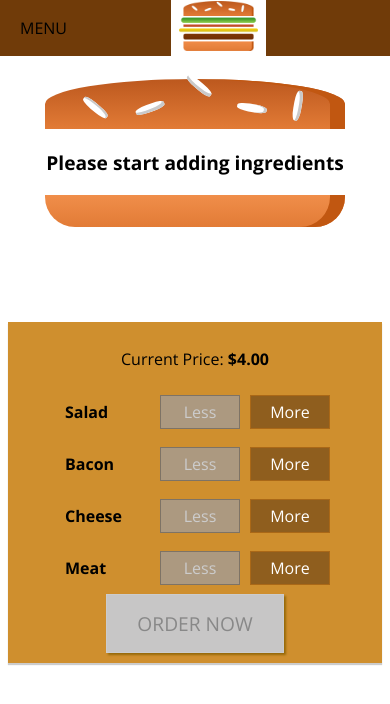
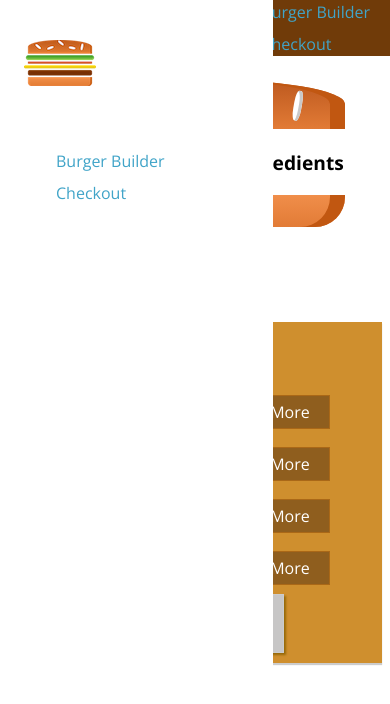
Before and after one commit to TheYogiCoding/BurgerBuilderApp_React, a React app: page / in a window 390 px wide. Shown: the top 704 px of the page. Built offline with nearby package versions, Linux system fonts and the light colour scheme.

Commit message:
Side Drawer for mobile viewers

```diff
--- a/src/components/Layout/Layout.js
+++ b/src/components/Layout/Layout.js
@@ -2,10 +2,12 @@
 import Aux from "../../containers/hoc/Aux";
 import classes from "./Layout.css";
 import Toolbar from "../Navigation/Toolbar/Toolbar";
+import SideDrawer from "../Navigation/SideDrawer/SideDrawer";
 
 const layout = (props) => (
   <Aux>
     <Toolbar />
+    <SideDrawer />
     <main className={classes.Content}>{props.children}</main>
   </Aux>
 );
--- a/src/components/Logo/Logo.css
+++ b/src/components/Logo/Logo.css
@@ -1,10 +1,12 @@
 .Logo {
   background-color: white;
   padding: 8px;
-  height: 50px;
-  border-radius: 5;
+  height: 100%;
+  box-sizing: border-box;
+  border-radius: 5px;
 }
 
 .Logo img {
-  height: 50px;
+  height: 100%;
+  text-align: center;
 }
--- /dev/null
+++ b/src/components/Navigation/NavigationItems/NavigationItem/NavigationItem.css
@@ -0,0 +1,46 @@
+.NavigationItem {
+  margin: 10px 0;
+  box-sizing: border-box;
+  display: block;
+  width: 100%;
+}
+
+.NavigationItem a {
+  color: #8f5c2c;
+  text-decoration: none;
+  width: 100%;
+  box-sizing: border-box;
+  display: block;
+}
+
+.NavigationItem a:hover,
+.NavigationItem a:active,
+.NavigationItem a.active {
+  color: #40a4c8;
+}
+
+@media (min-width: 500px) {
+  .NavigationItem {
+    margin: 0;
+    display: inline-flex;
+    height: 100%;
+    width: auto;
+    align-items: center;
+  }
+
+  .NavigationItem a {
+    color: white;
+    height: 100%;
+    padding: 16px 10px;
+    display: inline;
+    border-bottom: 2px solid transparent;
+  }
+
+  .NavigationItem a:hover,
+  .NavigationItem a:active,
+  .NavigationItem a.active {
+    background-color: #8f5c2c;
+    border-bottom: 4px solid #40a4c8;
+    color: white;
+  }
+}
--- /dev/null
+++ b/src/components/Navigation/NavigationItems/NavigationItem/NavigationItem.js
@@ -0,0 +1,14 @@
+import React from "react";
+import classes from "./NavigationItem.css";
+
+const navigationItem = (props) => {
+  return (
+    <li className={classes.NavigationItem}>
+      <a href={props.link} className={props.active ? classes.active : null}>
+        {props.children}
+      </a>
+    </li>
+  );
+};
+
+export default navigationItem;
--- /dev/null
+++ b/src/components/Navigation/NavigationItems/NavigationItems.css
@@ -0,0 +1,9 @@
+.NavigationItems {
+  margin: 0;
+  padding: 0;
+  list-style: none;
+  display: flex;
+  flex-flow: column;
+  align-items: center;
+  height: 100%;
+}
--- /dev/null
+++ b/src/components/Navigation/NavigationItems/NavigationItems.js
@@ -0,0 +1,18 @@
+import React from "react";
+import classes from "./NavigationItems.css";
+import NavigationItem from "../NavigationItems/NavigationItem/NavigationItem";
+
+const navigationItems = (props) => {
+  return (
+    <ul className={classes.navigationItems}>
+      <NavigationItem link="/" active>
+        Burger Builder
+      </NavigationItem>
+      <NavigationItem link="/" active>
+        Checkout
+      </NavigationItem>
+    </ul>
+  );
+};
+
+export default navigationItems;
--- /dev/null
+++ b/src/components/Navigation/SideDrawer/SideDrawer.css
@@ -0,0 +1,32 @@
+.SideDrawer {
+  position: fixed;
+  width: 280px;
+  max-width: 70%;
+  height: 100%;
+  left: 0;
+  top: 0;
+  z-index: 200;
+  background-color: white;
+  padding: 32px 16px;
+  box-sizing: border-box;
+  transition: transform 0.3s ease-out;
+}
+
+@media (min-width: 500px) {
+  .SideDrawer {
+    display: none;
+  }
+}
+
+.Open {
+  transform: translateX(0);
+}
+
+.Close {
+  transform: translateX(-100%);
+}
+
+.Logo {
+  height: 11%;
+  margin-bottom: 32px;
+}
--- /dev/null
+++ b/src/components/Navigation/SideDrawer/SideDrawer.js
@@ -0,0 +1,19 @@
+import React from "react";
+import Logo from "../../Logo/Logo";
+import NavigationItems from "../NavigationItems/NavigationItems";
+import classes from "./SideDrawer.css";
+
+const sideDrawer = (props) => {
+  return (
+    <div className={classes.SideDrawer}>
+      <div className={classes.Logo}>
+        <Logo />
+      </div>
+      <nav>
+        <NavigationItems />
+      </nav>
+    </div>
+  );
+};
+
+export default sideDrawer;
--- a/src/components/Navigation/Toolbar/Toolbar.css
+++ b/src/components/Navigation/Toolbar/Toolbar.css
@@ -16,3 +16,13 @@
 .Toolbar nav {
   height: 100%;
 }
+
+.Logo {
+  height: 80%;
+}
+
+@media (max-width: 499px) {
+  .DesktopOnly {
+    display: none;
+  }
+}
--- a/src/components/Navigation/Toolbar/Toolbar.js
+++ b/src/components/Navigation/Toolbar/Toolbar.js
@@ -1,6 +1,7 @@
 import React from "react";
 import classes from "./Toolbar.css";
 import Logo from "../../Logo/Logo";
+import NavigationItems from "../NavigationItems/NavigationItems";
 
 const toolbar = (props) => (
   <header className={classes.Toolbar}>
@@ -8,7 +9,7 @@
     <div>
       <Logo />
     </div>
-    <nav></nav>
+    <NavigationItems />
   </header>
 );
 
```
Also changed, not shown: src/assets/images/burger-logo.png, 1 other file (tests, documents, lock files or other folders).
